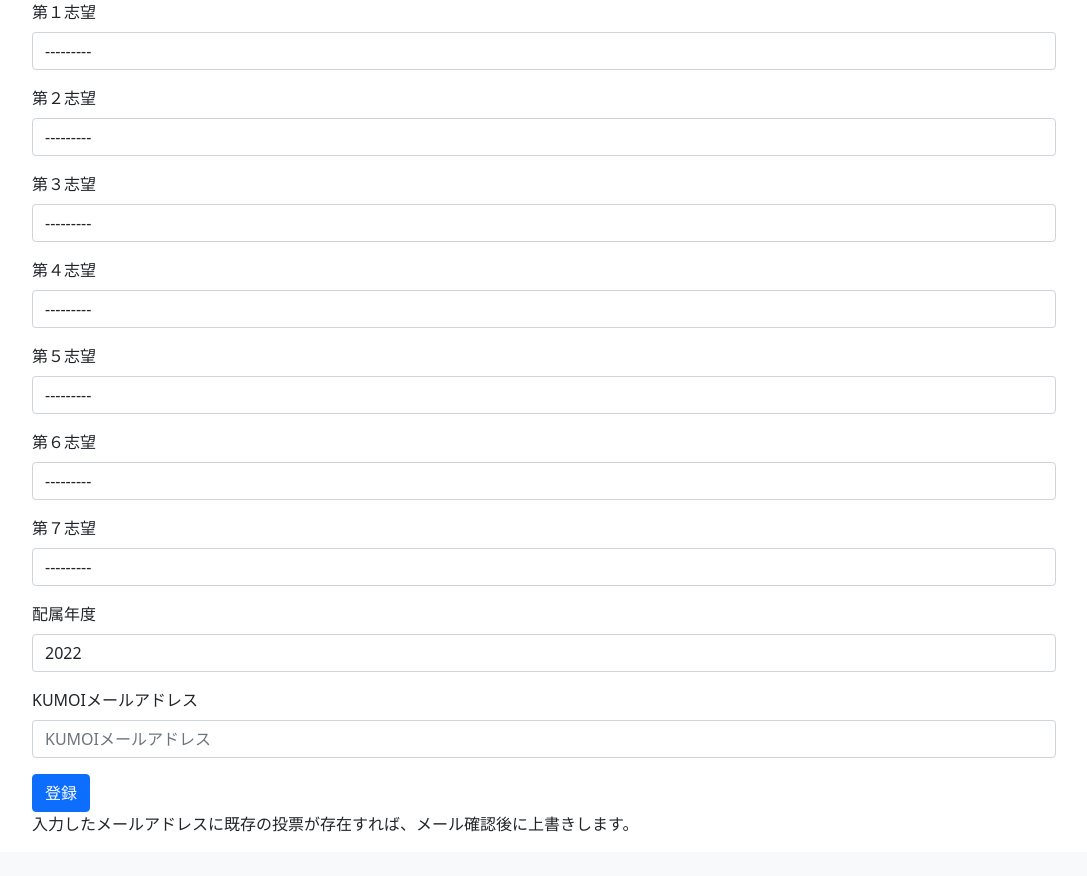
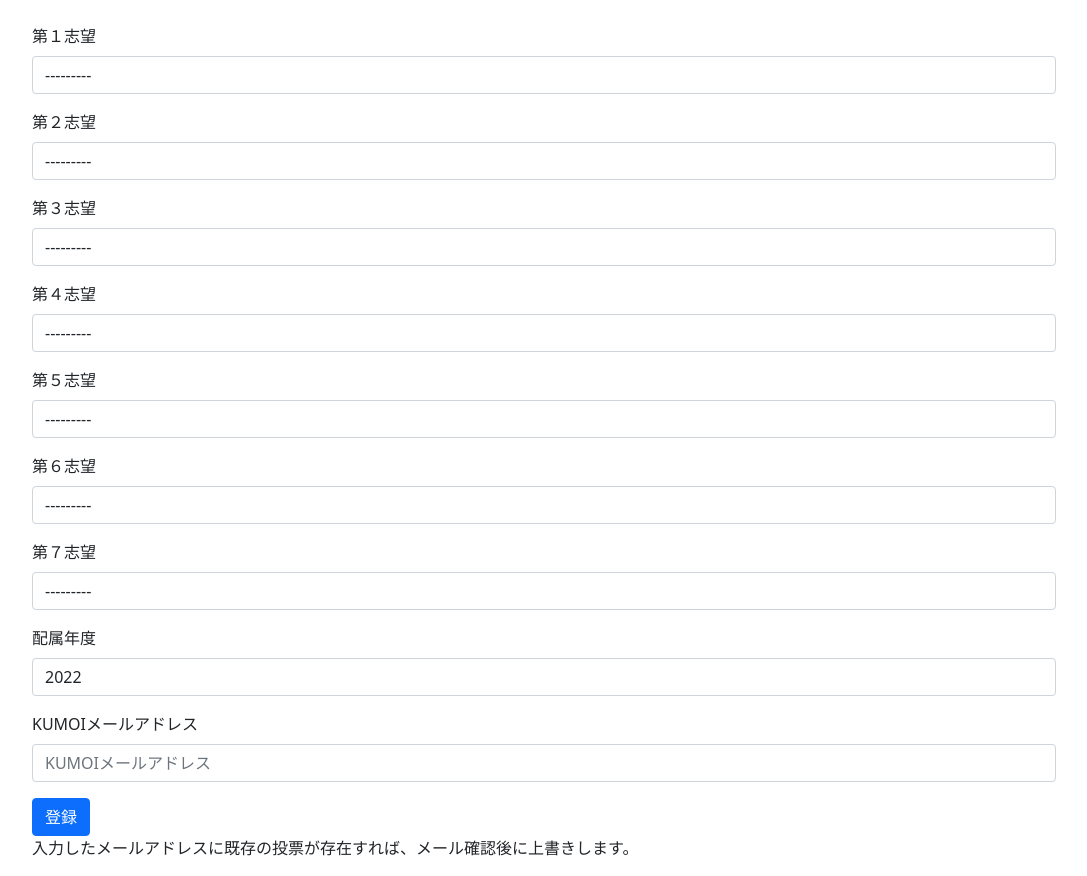
Before and after one commit to K-Hayashi884/denden-lab-vote, a Django app: page /form/ in a window 1280 px wide. Shown: the part 56-932 px from the top of the page, without its empty margins (96-1183 px from the left). Before the commit the page ends 888 px from the top, so only its background shows below. Run offline with Django 4.2, Linux system fonts and the light colour scheme; data comes from the database, SQL or seed files in the repository; style sheets or scripts are compiled from the project's sources; some libraries are stand-ins or nearby versions.

Commit message:
デザイン修正

```diff
--- a/static/vote_site/css/form.css
+++ b/static/vote_site/css/form.css
@@ -1,5 +1,8 @@
 .form-group {
   margin-bottom: 12px;
 }
+form {
+  margin-top: 24px;
+}
 
 /*# sourceMappingURL=form.css.map */
--- a/static/vote_site/css/policy.css
+++ b/static/vote_site/css/policy.css
@@ -1,6 +1,6 @@
 h3 {
   margin-bottom: 24px;
-  margin-top: 12px;
+  margin-top: 24px;
 }
 
 /*# sourceMappingURL=policy.css.map */
--- a/vote_site/static/vote_site/css/form.scss
+++ b/vote_site/static/vote_site/css/form.scss
@@ -1,3 +1,7 @@
 .form-group {
   margin-bottom: 12px;
 }
+
+form {
+  margin-top: 24px;
+}
--- a/vote_site/static/vote_site/css/policy.scss
+++ b/vote_site/static/vote_site/css/policy.scss
@@ -1,4 +1,4 @@
 h3 {
   margin-bottom: 24px;
-  margin-top: 12px;
+  margin-top: 24px;
 }
```
Also changed, not shown: 5 other files.
